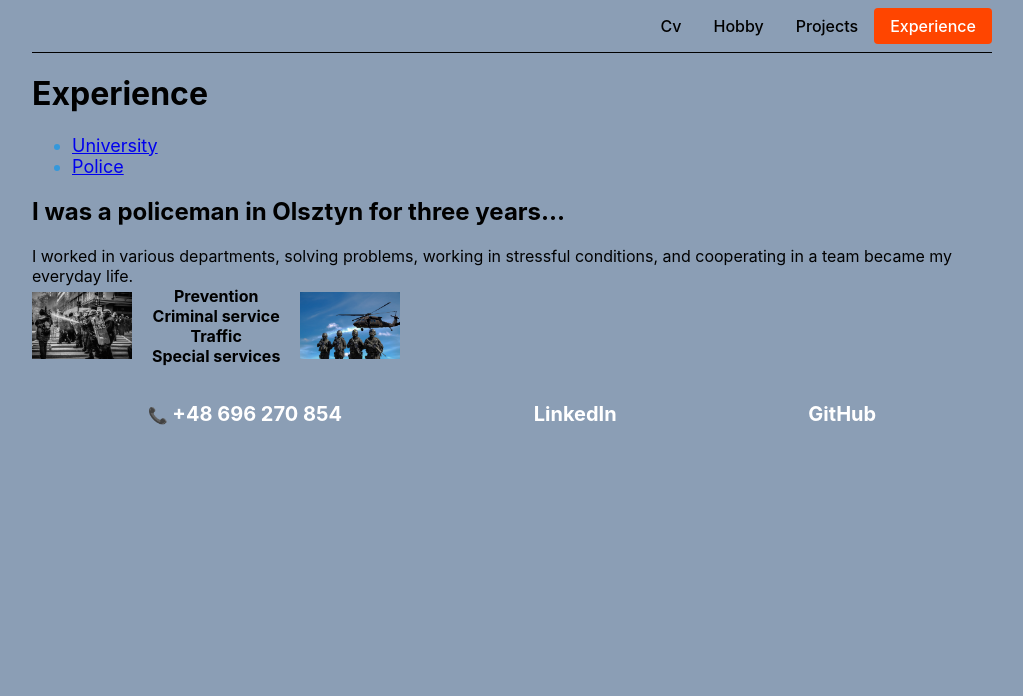
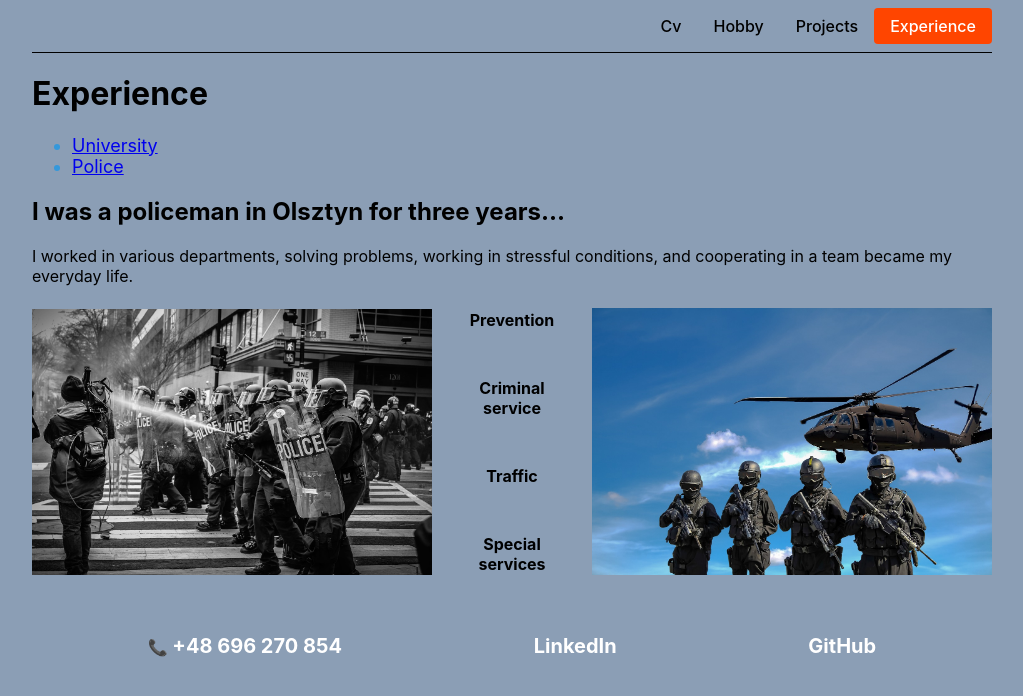
Before and after one commit to MateuszKar2/Portfolio, a React (Create React App) app: page /experience/police in a window 1280 px wide. Shown: the top 696 px of the page, without its empty margins (128-1151 px from the left). Built offline with nearby package versions, Linux system fonts and the light colour scheme.

Commit message:
add changes

```diff
--- a/src/module/Police.module.css
+++ b/src/module/Police.module.css
@@ -11,14 +11,14 @@
 }
 
 .police__picture {
-    width: 100px; /* Ustaw szerokość obrazków */
+    width: 400px; /* Ustaw szerokość obrazków */
     height: auto; /* Utrzymuje proporcje obrazków */
 }
 
 .police__department {
     flex-grow: 1; /* Sprawia, że tekst zajmuje dostępne miejsce */
     text-align: center; /* Wyrównuje tekst do środka */
-    padding: 0 20px; /* Dodaje odstępy po bokach tekstu */
+    padding: 24px 20px; /* Dodaje odstępy po bokach tekstu */
 }
 
 .police__department:hover {
--- a/src/pages/Police.jsx
+++ b/src/pages/Police.jsx
@@ -20,7 +20,7 @@ const Police = () => {
 
             <div className={styles.police__container}>
 
-            <img className={styles.police__picture} src={police} alt="My job" width={400}></img>
+            <img className={styles.police__picture} src={police} alt="My job"></img>
 
                 <ul className={styles.police__list}>
                     <li className={styles.police__department}>
@@ -37,7 +37,7 @@ const Police = () => {
                     </li>
                 </ul>
 
-                <img className={styles.police__picture} src={police2} alt="My job" width={400}></img>
+                <img className={styles.police__picture} src={police2} alt="My job"></img>
             </div>
 
 
```
